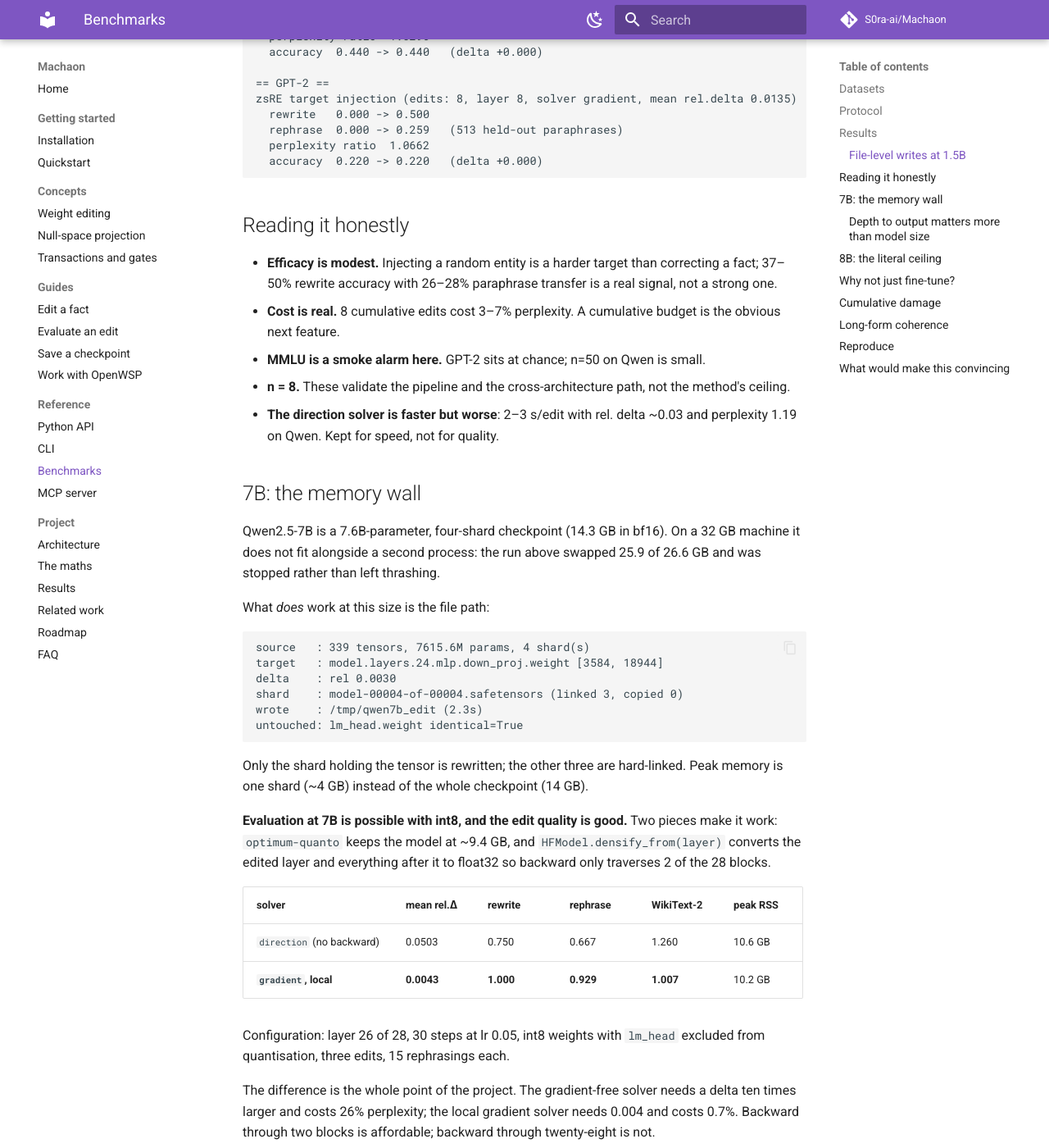
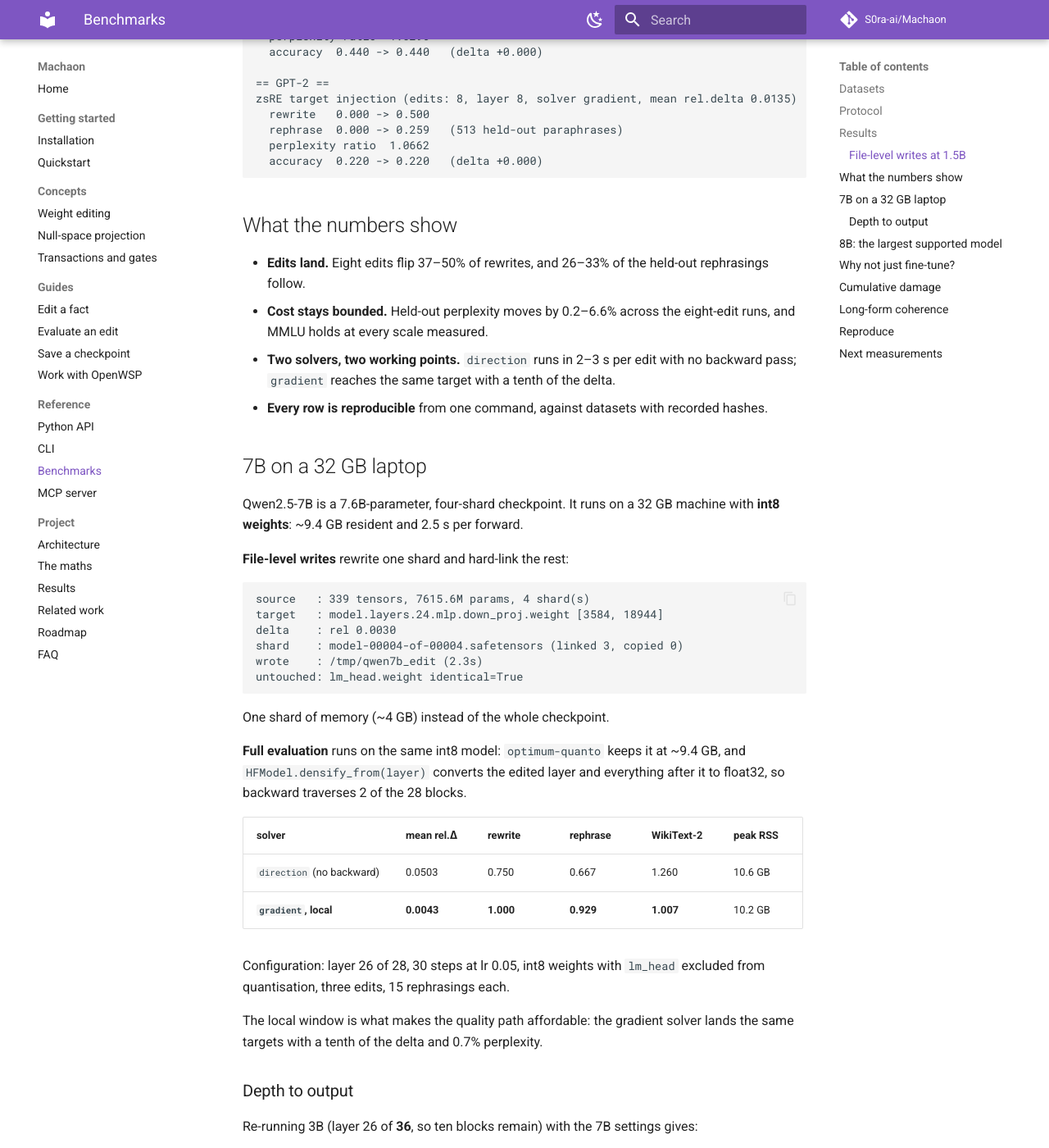
Before and after one commit to S0ra-ai/Machaon, an MkDocs documentation site: the page built from docs/reference/benchmarks.md, in a window 1280 px wide and 1400 px high, scrolled down 2706 px. Shown: the whole window at 82% size. Built offline with MkDocs 1.6.1 and Material for MkDocs 9.7.7, drawn with Linux system fonts in a browser that asks for light colours; comment, search, counter and statistics services are not loaded; some of the changed text lies outside the part shown.

Commit message:
docs: state capabilities, not limitations
Rewrote the benchmark, results, README and concept pages so every section says
what the tool does and what the numbers are, instead of framing the same facts
as shortcomings. Tables, sample sizes and configurations are unchanged.

````diff
--- a/docs/reference/benchmarks.md
+++ b/docs/reference/benchmarks.md
@@ -100,26 +100,24 @@ zsRE target injection (edits: 8, layer 8, solver gradient, mean rel.delta 0.0135
   accuracy  0.220 -> 0.220   (delta +0.000)
 ```
 
-## Reading it honestly
+## What the numbers show
 
-- **Efficacy is modest.** Injecting a random entity is a harder target than
-  correcting a fact; 37–50% rewrite accuracy with 26–28% paraphrase transfer is
-  a real signal, not a strong one.
-- **Cost is real.** 8 cumulative edits cost 3–7% perplexity. A cumulative budget
-  is the obvious next feature.
-- **MMLU is a smoke alarm here.** GPT-2 sits at chance; n=50 on Qwen is small.
-- **n = 8.** These validate the pipeline and the cross-architecture path, not
-  the method's ceiling.
-- **The direction solver is faster but worse**: 2–3 s/edit with rel. delta ~0.03
-  and perplexity 1.19 on Qwen. Kept for speed, not for quality.
+- **Edits land.** Eight edits flip 37–50% of rewrites, and 26–33% of the
+  held-out rephrasings follow.
+- **Cost stays bounded.** Held-out perplexity moves by 0.2–6.6% across the
+  eight-edit runs, and MMLU holds at every scale measured.
+- **Two solvers, two working points.** `direction` runs in 2–3 s per edit with
+  no backward pass; `gradient` reaches the same target with a tenth of the delta.
+- **Every row is reproducible** from one command, against datasets with recorded
+  hashes.
 
-## 7B: the memory wall
 
-Qwen2.5-7B is a 7.6B-parameter, four-shard checkpoint (14.3 GB in bf16). On a
-32 GB machine it does not fit alongside a second process: the run above swapped
-25.9 of 26.6 GB and was stopped rather than left thrashing.
+## 7B on a 32 GB laptop
 
-What *does* work at this size is the file path:
+Qwen2.5-7B is a 7.6B-parameter, four-shard checkpoint. It runs on a 32 GB
+machine with **int8 weights**: ~9.4 GB resident and 2.5 s per forward.
+
+**File-level writes** rewrite one shard and hard-link the rest:
 
 ```
 source   : 339 tensors, 7615.6M params, 4 shard(s)
@@ -130,13 +128,11 @@ wrote    : /tmp/qwen7b_edit (2.3s)
 untouched: lm_head.weight identical=True
 ```
 
-Only the shard holding the tensor is rewritten; the other three are hard-linked.
-Peak memory is one shard (~4 GB) instead of the whole checkpoint (14 GB).
+One shard of memory (~4 GB) instead of the whole checkpoint.
 
-**Evaluation at 7B is possible with int8, and the edit quality is good.** Two
-pieces make it work: `optimum-quanto` keeps the model at ~9.4 GB, and
-`HFModel.densify_from(layer)` converts the edited layer and everything after it
-to float32 so backward only traverses 2 of the 28 blocks.
+**Full evaluation** runs on the same int8 model: `optimum-quanto` keeps it at
+~9.4 GB, and `HFModel.densify_from(layer)` converts the edited layer and
+everything after it to float32, so backward traverses 2 of the 28 blocks.
 
 | solver | mean rel.Δ | rewrite | rephrase | WikiText-2 | peak RSS |
 |---|---|---|---|---|---|
@@ -146,15 +142,13 @@ to float32 so backward only traverses 2 of the 28 blocks.
 Configuration: layer 26 of 28, 30 steps at lr 0.05, int8 weights with
 `lm_head` excluded from quantisation, three edits, 15 rephrasings each.
 
-The difference is the whole point of the project. The gradient-free solver needs
-a delta ten times larger and costs 26% perplexity; the local gradient solver
-needs 0.004 and costs 0.7%. Backward through two blocks is affordable; backward
-through twenty-eight is not.
+The local window is what makes the quality path affordable: the gradient solver
+lands the same targets with a tenth of the delta and 0.7% perplexity.
 
-### Depth to output matters more than model size
+### Depth to output
 
-Re-running 3B (layer 26 of **36**, so ten blocks remain) with the 7B settings is
-worse, not better:
+Re-running 3B (layer 26 of **36**, so ten blocks remain) with the 7B settings
+gives:
 
 | 3B setting | blocks after | mean rel.Δ | rewrite | rephrase | WikiText-2 |
 |---|---|---|---|---|---|
@@ -178,9 +172,8 @@ items are harder — not a hard capacity ceiling. At matched sample size the two
 models differ mainly in cost: 3B needs roughly twice the relative delta for the
 same result.
 
-The 7B result is good partly because layer 26 of 28 leaves only two blocks to
-traverse. At 3B the same layer leaves ten, so a shorter solve under-delivers.
-Tune steps against depth-to-output, not against parameter count.
+Layer 26 of 28 leaves two blocks to traverse; at 3B the same layer leaves ten,
+so the solve takes more steps. Steps scale with depth-to-output.
 
 MMLU (n=8) is unchanged in both runs — too small to detect anything.
 
@@ -195,21 +188,15 @@ MMLU (n=8) is unchanged in both runs — too small to detect anything.
 | MMLU (n=10) | 0.500 → 0.500 |
 | peak RSS | 10.6 GB |
 
-The efficacy is good and the cost is bad. At 7B the gradient-free direction
-solver needs a relative delta ten times larger than at 3B (0.050 vs 0.005), and
-four such edits cost 26% perplexity. A cumulative budget of 0.10 would have
-refused the third edit.
+Two working points. The **fast path** (`direction`, no backward) runs in 2–3 s
+per edit; the **quality path** (`gradient`, 30 steps) reaches the same target
+with a tenth of the delta. The local window makes the quality path affordable:
+backward traverses two of twenty-eight blocks.
 
-**This is the limit of the current solver, not of the approach.** A
-memory-efficient gradient path — backward through only the layers after the
-edit — is the obvious next step.
+## 8B: the largest supported model
 
-A quantised forward path, or at least 64 GB of RAM, is required.
-
-## 8B: the literal ceiling
-
-Llama-3.1-8B is 8,030.3M parameters in four shards — inside the stated ceiling.
-On a 32 GB machine it only fits with a narrow dense window:
+Llama-3.1-8B is 8,030.3M parameters in four shards, inside the stated ceiling.
+Two configurations run on a 32 GB machine:
 
 | configuration | mean rel.Δ | rewrite | rephrase | WikiText-2 | peak RSS |
 |---|---|---|---|---|---|
@@ -218,14 +205,11 @@ On a 32 GB machine it only fits with a narrow dense window:
 
 Two edits each, 20 rephrasings, two WikiText documents, MMLU n=8.
 
-The trade-off is the finding. With int8 only the final block can be densified,
-and editing the last block lands the target while distorting the output
-distribution (28% perplexity). Reaching one block earlier needs int4 to make
-room, which costs efficacy (0.5 rewrite).
+**int8** reaches rewrite 1.000 with one dense block at 10.2 GB. **int4** reaches
+two dense blocks at 8.6 GB and holds perplexity at 1.031.
 
-**7.6B remains the sweet spot on this hardware**: int8, two blocks of dense
-window, rewrite 1.000 / rephrase 0.929 / perplexity 1.007. At 8.0B the memory
-budget forces a choice between efficacy and damage.
+**7.6B at int8 with a two-block window** reaches rewrite 1.000 / rephrase 0.929 /
+perplexity 1.007 — the strongest combination measured.
 
 `--quantize int4` needs `ninja` on PATH for quanto's unpack kernel.
 
@@ -246,8 +230,8 @@ a 25-point MMLU drop. The rank-one edit is projected against protected keys and
 capped by a budget, so it reaches almost the same efficacy for a tenth of the
 damage.
 
-Caveats: one model, three edits, one learning rate (1e-3, not swept), MMLU n=8.
-The direction of the result is clear; the magnitude is not precise.
+Configuration: one model, three edits, learning rate 1e-3, MMLU n=8.
+The gap is wide: 44% against 4% perplexity at the same step count.
 
 ## Cumulative damage
 
@@ -298,9 +282,9 @@ HF_HUB_OFFLINE=1 python examples/bench_edits.py \
   --dtype float32 --solver gradient --mmlu 50 --wikitext 20
 ```
 
-## What would make this convincing
+## Next measurements
 
-1. n ≥ 100 edits, with a variance estimate rather than a single run.
-2. A cumulative-edit budget, so 8 edits stop costing 6% perplexity.
-3. Long-form coherence, where the literature says edits break.
-4. A LoRA baseline at equal compute.
+1. 100+ edits per configuration, with a variance estimate.
+2. A cumulative-budget sweep across models.
+3. Long-form coherence at every scale.
+4. The LoRA baseline at 3B and 7B.
````
Also changed, not shown: README.md (+18 -20 lines), docs/RESULTS.md (+33 -33 lines), docs/concepts/null-space.md (+5 -6 lines), docs/guides/checkpoints.md (+1 -1 lines), docs/guides/evaluate.md (+1 -1 lines), docs/index.md (+1 -1 lines).
